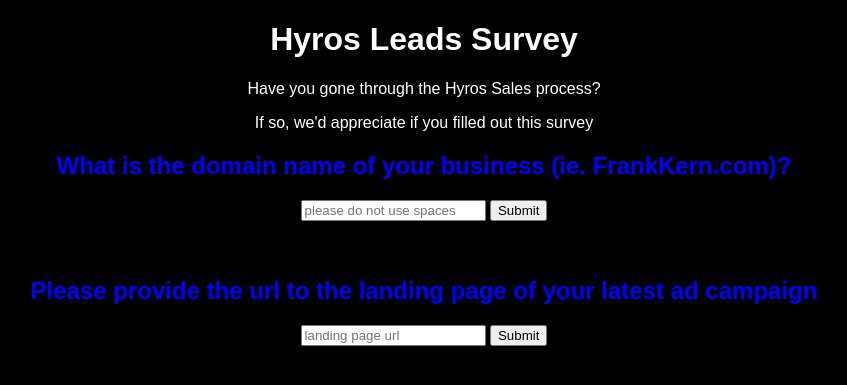
After one commit to spe301/Survey, a Flask app: template templates/index2.html in a window 1280 px wide. The commit adds this page. Shown: the top 385 px of the page, without its empty margins (216-1063 px from the left). Run offline with Flask 2, Linux system fonts and the light colour scheme; the template is opened without the code that fills it, so the values that code supplies are empty.

Commit message:
fixed major bug

```diff
--- a/app.py
+++ b/app.py
@@ -9,21 +9,24 @@ connection2 = connect(host='localhost', user='root', password='Raptor//Kona9', d
 cursor2 = connection2.cursor()
 
 app = Flask(__name__)
-#name, customer, domain = processUserInput(name, customer, domain)
 
 @app.route('/')
 def home():
-    return render_template('index.html')
+    return render_template('index2.html')
 
-#try using another function with the same name
-@app.route('/store', methods=['POST'])
-def store():
+@app.route('/name', methods=['POST'])
+def name():
     name = request.form['name'].lower()
     cursor.execute('''INSERT INTO test (col1) VALUES ('{}');'''.format(name))
     connection.commit()
     return name
 
-
+@app.route('/landingPage', methods=['POST'])
+def landingPage():
+    landingPage = request.form['landingPage']
+    cursor.execute('''UPDATE test SET col2='{}' WHERE col1 IS NULL;'''.format(landingPage)) #'''INSERT INTO test (col2) VALUES ('{}');'''.format(landingPage))
+    connection.commit()
+    return landingPage
 
 '''@app.route('/predict', methods=['POST'])
 def predict():
--- a/templates/index.html
+++ b/templates/index.html
@@ -20,7 +20,7 @@ body {
         <div style="margin-left:10%; margin-right:10%;",  outline-color: powderblue;>
         </div>
 	<h2 style="color: blue;">What is the domain name of your business (ie. FrankKern.com)?</h2>
-    <form action="{{ url_for('store')}}"method="post">
+    <form action="{{ url_for('name')}}"method="post">
     	<input type="text" name="name" placeholder="please do not use spaces" required="required" />
 
         <button type="submit" class="btn btn-primary btn-block btn-large">Submit</button>
@@ -31,7 +31,7 @@ body {
         </div>
 	<h2 style="color: blue;">Please provide the url to the landing page of your latest ad campaign</h2>
 
-    <form action="{{ url_for('store')}}"method="post">
+    <form action="{{ url_for('landingPage')}}"method="post">
     	<input type="text" name="landingPage" placeholder="landing page url" required="required" />
 
         <button type="submit" class="btn btn-primary btn-block btn-large">Submit</button>
--- /dev/null
+++ b/templates/index2.html
@@ -0,0 +1,40 @@
+<!DOCTYPE html>
+<html>
+<head>
+<title>Sales Scientist</title>
+<style>
+body {
+  background-color: black;
+  text-align: center;
+  color: white;
+  font-family: Arial, Helvetica, sans-serif;
+}
+</style>
+</head>
+<body>
+
+<h1>Hyros Leads Survey</h1>
+<p>Have you gone through the Hyros Sales process?</p>
+<p>If so, we'd appreciate if you filled out this survey</p>
+
+        <div style="margin-left:10%; margin-right:10%;",  outline-color: powderblue;>
+        </div>
+	<h2 style="color: blue;">What is the domain name of your business (ie. FrankKern.com)?</h2>
+    <form action="{{ url_for('name')}}"method="post">
+    	<input type="text" name="name" placeholder="please do not use spaces" required="required" />
+
+        <button type="submit" class="btn btn-primary btn-block btn-large">Submit</button>
+    </form>
+   <br>
+   <br>
+  	<div style="margin-left:10%; margin-right:10%;",  outline-color: powderblue;>
+        </div>
+	<h2 style="color: blue;">Please provide the url to the landing page of your latest ad campaign</h2>
+
+    <form action="{{ url_for('landingPage')}}"method="post">
+    	<input type="text" name="landingPage" placeholder="landing page url" required="required" />
+
+        <button type="submit" class="btn btn-primary btn-block btn-large">Submit</button>
+    </form>
+    </body>
+</html>
```
